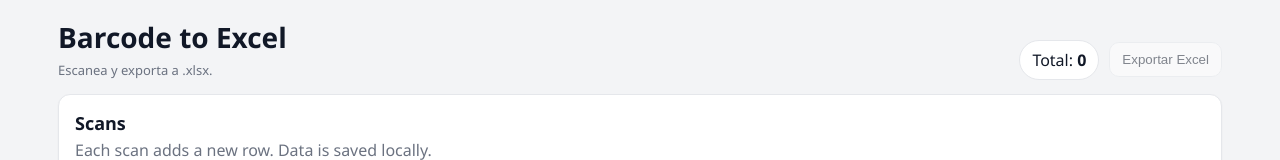
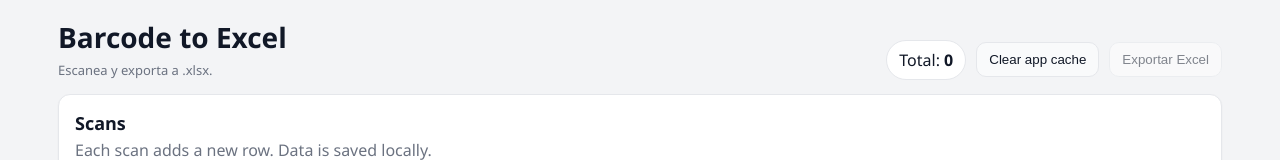
Before and after one commit to antoleod/barcode, a React (Vite) app: page / in a window 1280 px wide. Shown: the top 160 px of the page. Built offline with nearby package versions, Linux system fonts and the light colour scheme.

Commit message:
feat: add cache clearing functionality and button to clear app cache

```diff
--- a/src/App.jsx
+++ b/src/App.jsx
@@ -876,6 +876,36 @@ export default function App() {
     setStatus("Historial borrado.");
   }
 
+  async function clearAppCache() {
+    const ok = confirm("Clear this app cache and local app data?");
+    if (!ok) return;
+
+    try {
+      localStorage.removeItem(LS_KEY);
+      Object.keys(localStorage).forEach((k) => {
+        if (/^barcode/i.test(k)) localStorage.removeItem(k);
+      });
+      Object.keys(sessionStorage).forEach((k) => {
+        if (/^barcode/i.test(k)) sessionStorage.removeItem(k);
+      });
+
+      if ("caches" in window) {
+        const keys = await caches.keys();
+        await Promise.all(keys.map((k) => caches.delete(k)));
+      }
+
+      setRows([]);
+      setProcessed(null);
+      setSerialLocked(false);
+      setStatus("App cache cleared. Reloading...");
+
+      const nextUrl = `${window.location.pathname}?v=${Date.now()}`;
+      window.location.replace(nextUrl);
+    } catch (e) {
+      setError(`Failed to clear app cache: ${e?.message || e}`);
+    }
+  }
+
   function commitManual() {
     const serial = extractSerialFromText(manual);
     if (!serial) {
@@ -1103,6 +1133,7 @@ export default function App() {
         </div>
         <div className="right">
           <div className="pill">Total: <strong>{count}</strong></div>
+          <button className="btn ghost" onClick={clearAppCache}>Clear app cache</button>
           <button className="btn" onClick={exportXlsx} disabled={rows.length === 0}>Exportar Excel</button>
         </div>
       </header>
```
